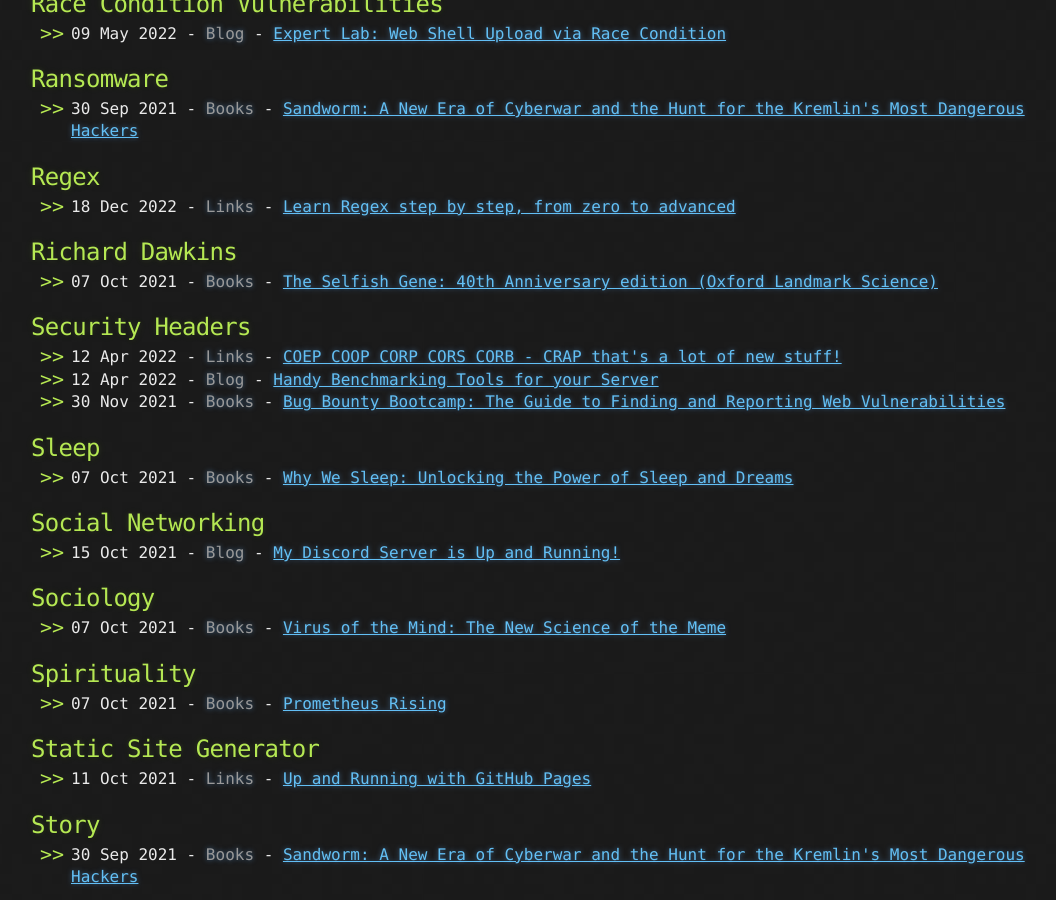
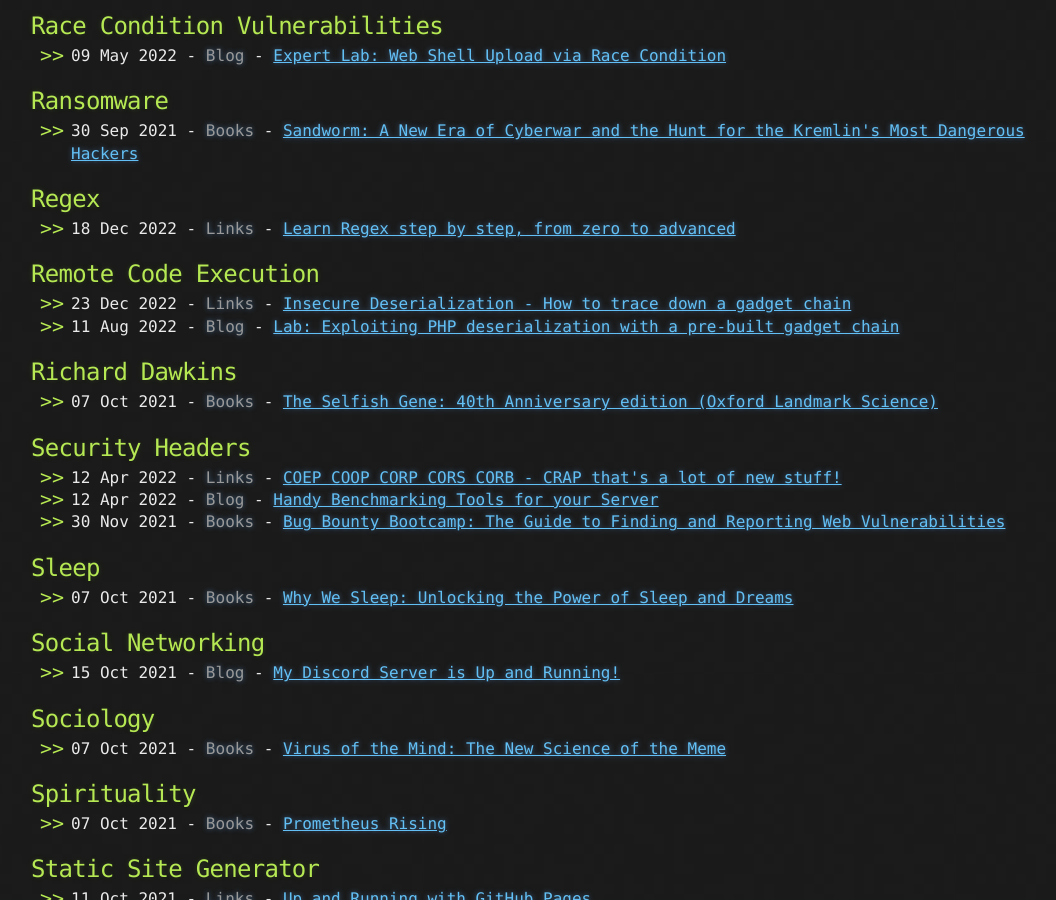
Before and after one commit to CamoCatX/camocatx.github.io, a Jekyll site: the page built from tags.md, in a window 1280 px wide and 900 px high, scrolled down 11563 px. Shown: the whole window, without its empty margins (109-1165 px from the left). Built offline with Jekyll 4.4.1, drawn with Linux system fonts in a browser that asks for light colours; some of the changed text lies outside the part shown.

Commit message:
Edit some links posts

```diff
--- a/blog/_posts/2022-08-11-exploiting-php-deserialization-with-a-pre-built-gadget-chain.md
+++ b/blog/_posts/2022-08-11-exploiting-php-deserialization-with-a-pre-built-gadget-chain.md
@@ -1,7 +1,7 @@
 ---
 title: "Lab: Exploiting PHP deserialization with a pre-built gadget chain"
 published: true
-tags: [Web Application Security, Web Security Academy, Labs, Insecure Deserialization, PHP, PHPGGC]
+tags: [Web Application Security, Web Security Academy, Labs, Insecure Deserialization, Remote Code Execution, PHP, PHPGGC]
 image: /blog/assets/supply-chain.png
 ---
 
--- a/links/_posts/2022-12-23-insecure-deserialization-how-to-trace-down-a-gadget-chain.md
+++ b/links/_posts/2022-12-23-insecure-deserialization-how-to-trace-down-a-gadget-chain.md
@@ -1,7 +1,7 @@
 ---
 title: "Insecure Deserialization - How to trace down a gadget chain"
 published: true
-tags: [Web Application Security, Insecure Deserialization, PHP]
+tags: [Web Application Security, Insecure Deserialization, Remote Code Execution, PHP]
 image: /links/assets/supply-chain.png
 ---
 
```
